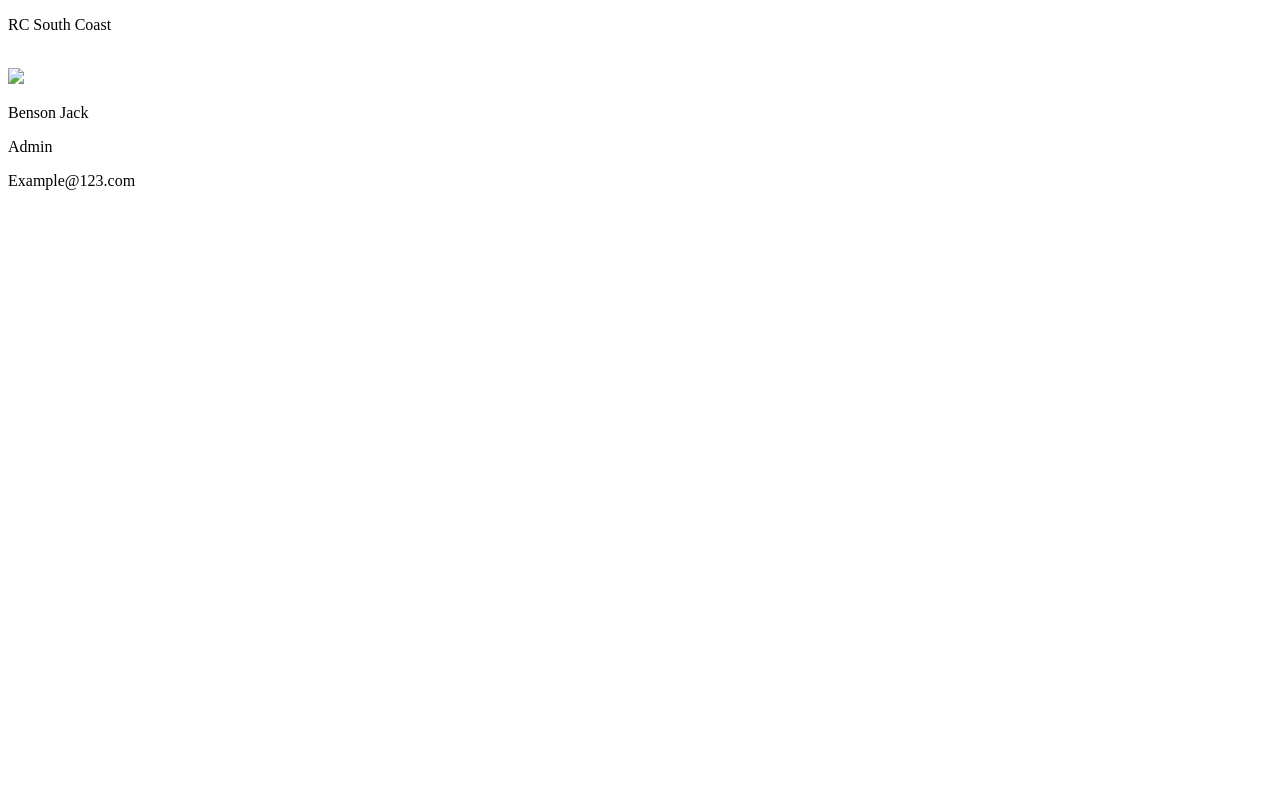
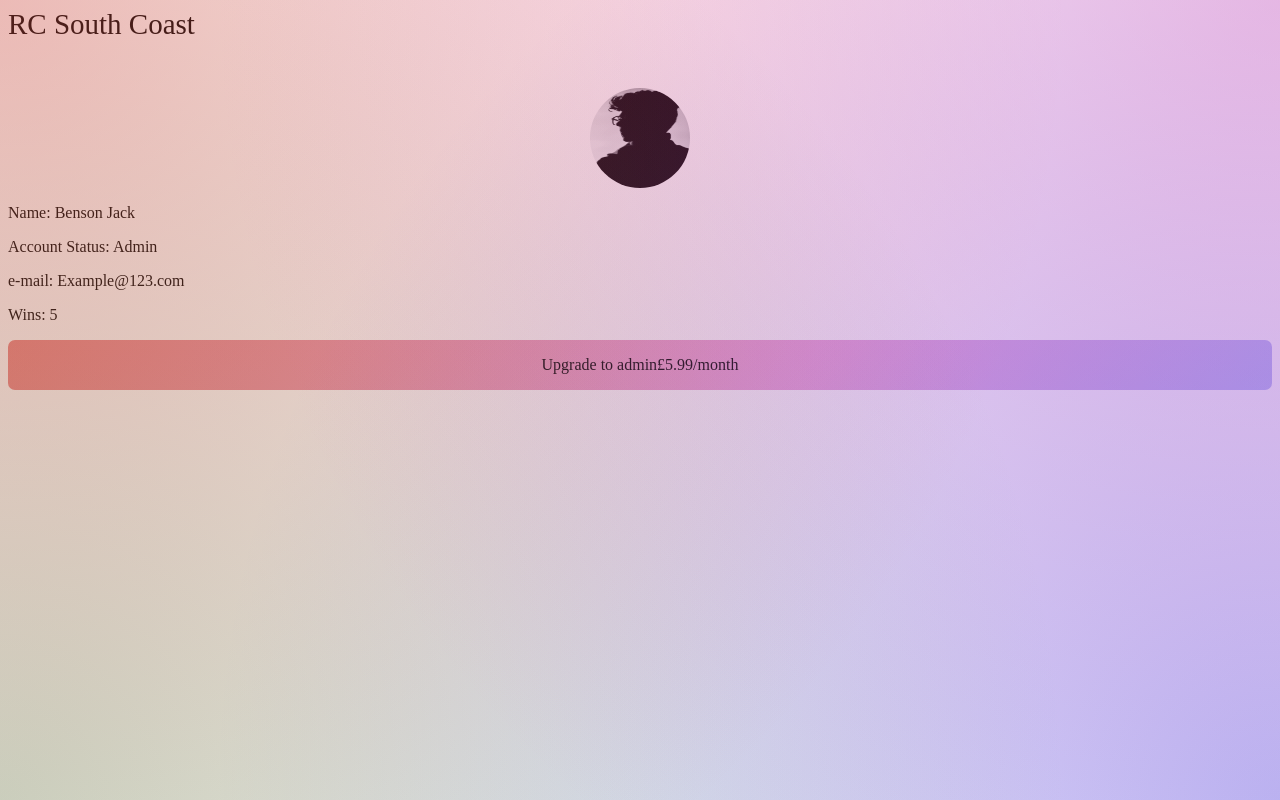
Before and after one commit to areason1410/south-coast-crawlers, a plain HTML site: page profile.HTML in a window 1280 px wide. Drawn offline with Linux system fonts and the light colour scheme.

Commit message:
rough design

```diff
--- a/profile.HTML
+++ b/profile.HTML
@@ -15,10 +15,20 @@
     </section>
 
     <section id="profileBody">
-        <img src="...">
-        <p id="profileName">Benson Jack</p>
-        <p id="profileStatus">Admin</p>
-        <p id="profileEmail">Example@123.com</p>
+
+        <div id="imgContainer">
+            <img class="profilePicture" src="resources/images/pexels-photo-771742.jpeg">
+        </div>
+
+        <p id="profileName">Name: Benson Jack</p>
+        <p id="profileStatus">Account Status: Admin</p>
+        <p id="profileEmail">e-mail: Example@123.com</p>
+        <p id="wins">Wins: 5</p>
+
+        <div class="button">
+            <p>Upgrade to admin</p>
+            <p>£5.99/month</p>
+        </div>
     </section>
 </body>
 </html>
--- a/resources/CSS/profileStyle.scss
+++ b/resources/CSS/profileStyle.scss
@@ -0,0 +1,53 @@
+body:before {
+  content: "";
+  position: absolute;
+  top: 0;
+  right: 0;
+  bottom: 0;
+  left: 0;
+  display: block;
+  width: 100%;
+  height: 100%;
+  border-radius: 0%;
+  background: radial-gradient(
+      circle at top right,
+      #d54ab255,
+      rgba(255, 0, 0, 0) 70.71%
+    ),
+    radial-gradient(circle at top left, #e2454255, rgba(0, 0, 255, 0) 70.71%),
+    radial-gradient(circle at bottom left, #5b905855, rgba(0, 255, 0, 0) 70.71%),
+    radial-gradient(
+      circle at bottom right,
+      #2b32e455,
+      rgba(0, 255, 0, 0) 70.71%
+    );
+}
+
+.title {
+  font-size: 29px;
+  margin-top: 0;
+}
+
+#imgContainer {
+  display: flex;
+  justify-content: center;
+}
+
+.profilePicture {
+  width: 100px;
+  height: 100px;
+  border-radius: 100%;
+}
+
+.button {
+  display: flex;
+  justify-content: center;
+  border-radius: 7px;
+  background: rgb(187, 189, 246);
+  background: linear-gradient(
+    299deg,
+    rgba(187, 189, 246, 1) 0%,
+    rgba(234, 167, 218, 1) 37%,
+    rgba(235, 131, 129, 1) 100%
+  );
+}
```
Also changed, not shown: resources/CSS/profileStyle.css, resources/images/pexels-photo-771742.jpeg (added), 1 other file.
